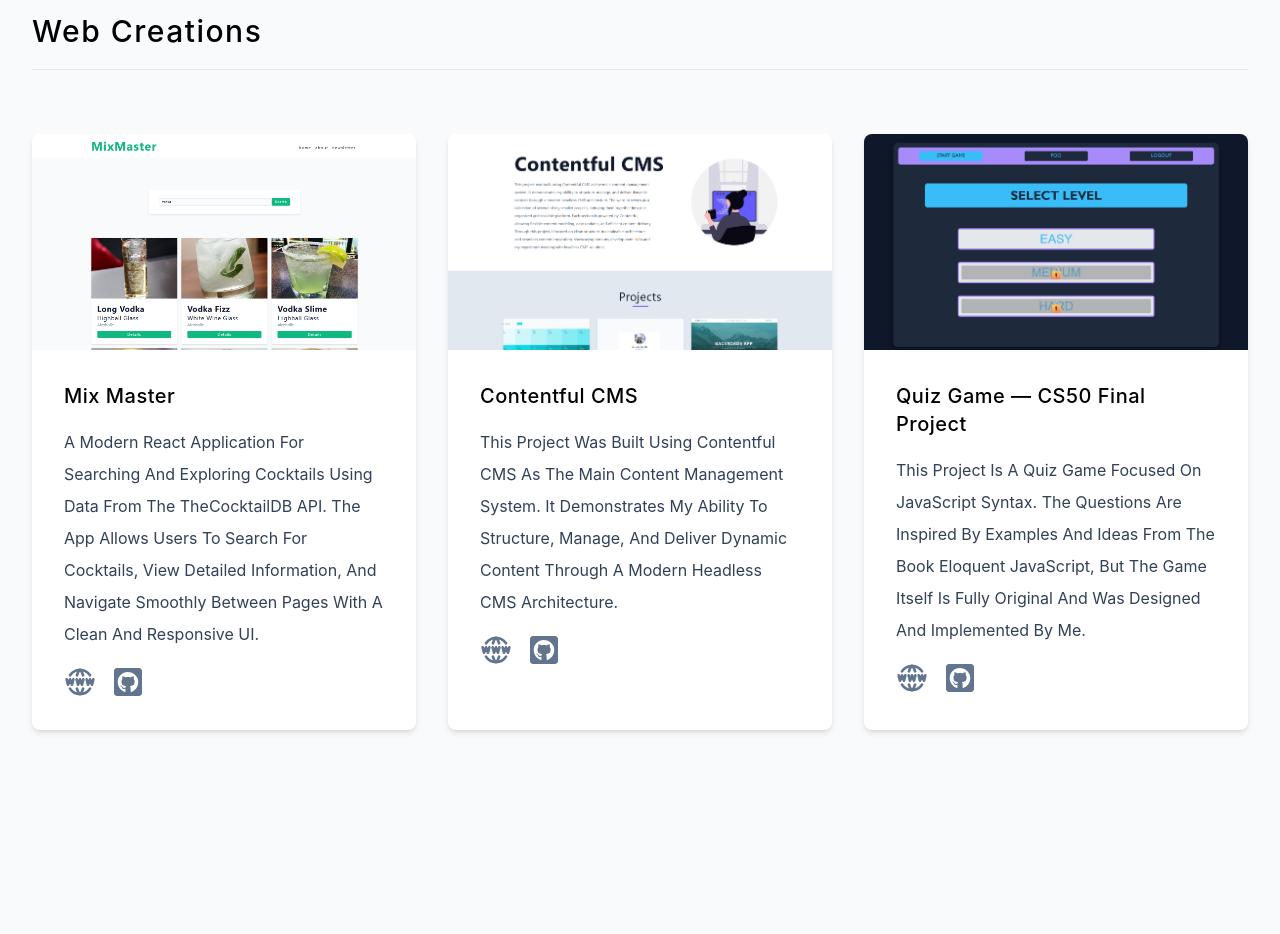
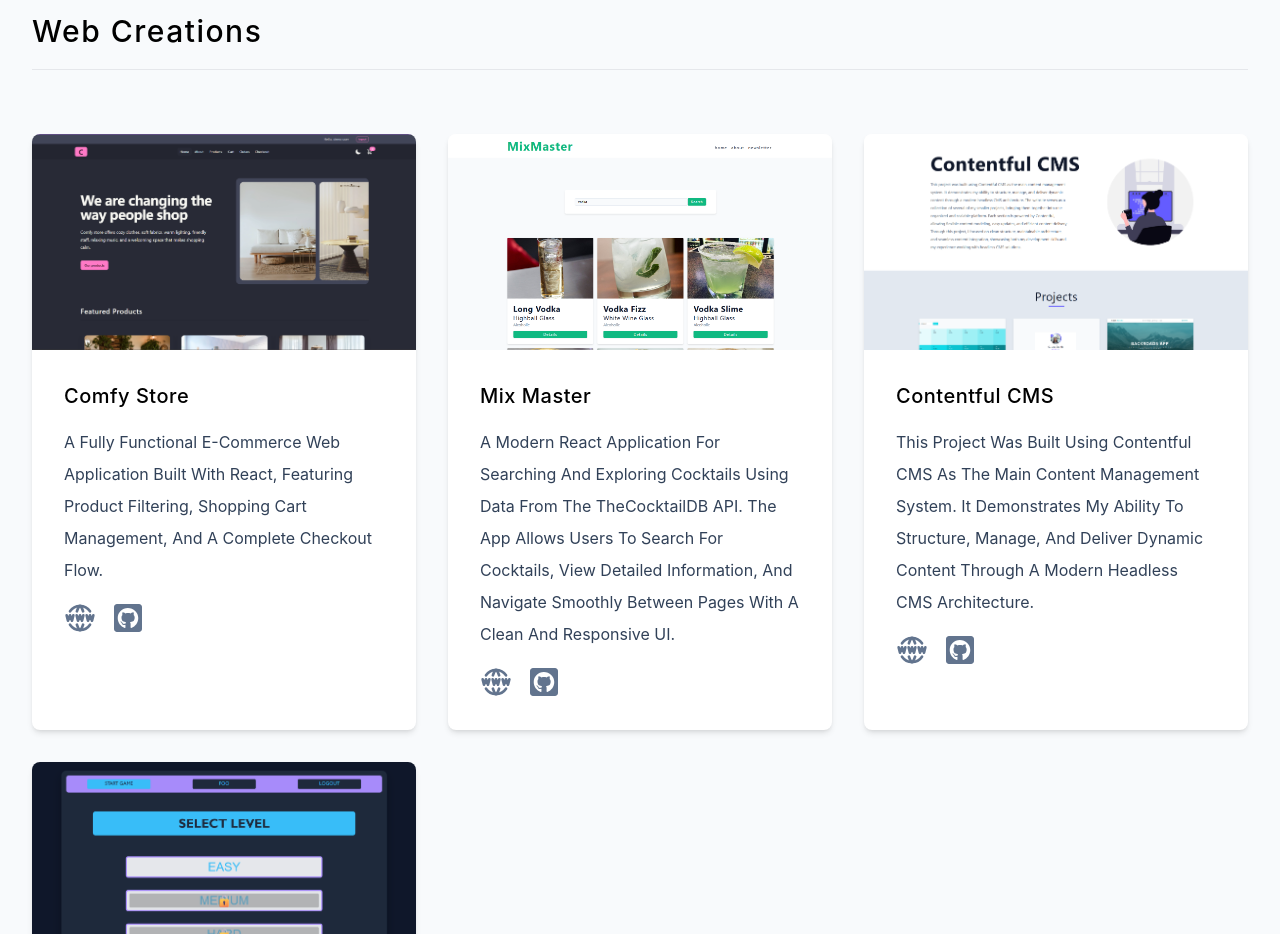
Before and after one commit to Alina0303/web-dev-portfolio, a React (Vite) app: page / in a window 1280 px wide. Shown: the part 1720-2654 px from the top of the page. Before the commit the page ends 2594 px from the top, so only its background shows below. Built offline with nearby package versions, Linux system fonts and the light colour scheme.

Commit message:
addind new project

```diff
--- a/src/data.jsx
+++ b/src/data.jsx
@@ -3,6 +3,7 @@ import { FaHtml5, FaJs, FaReact } from "react-icons/fa";
 import quiz from "./assets/quiz.png";
 import mixMaster from "./assets/cocktail.png";
 import content from "./assets/contentfull.png";
+import comfy from "./assets/comfi-store.png";
 
 export const links = [
   { id: nanoid(), href: "#home", text: "home" },
@@ -35,6 +36,14 @@ export const skills = [
 export const projects = [
   {
     id: nanoid(),
+    img: comfy,
+    url: "https://comfy-store-project.netlify.app/",
+    github: "https://github.com/Alina0303/comfy-store",
+    title: "Comfy store",
+    text: "A fully functional e-commerce web application built with React, featuring product filtering, shopping cart management, and a complete checkout flow.",
+  },
+  {
+    id: nanoid(),
     img: mixMaster,
     url: "https://mix-master-personal-project.netlify.app/",
     github: "https://github.com/Alina0303/mix-master",
```
Also changed, not shown: src/assets/comfi-store.png (added), 1 other file (tests, documents, lock files or other folders).
